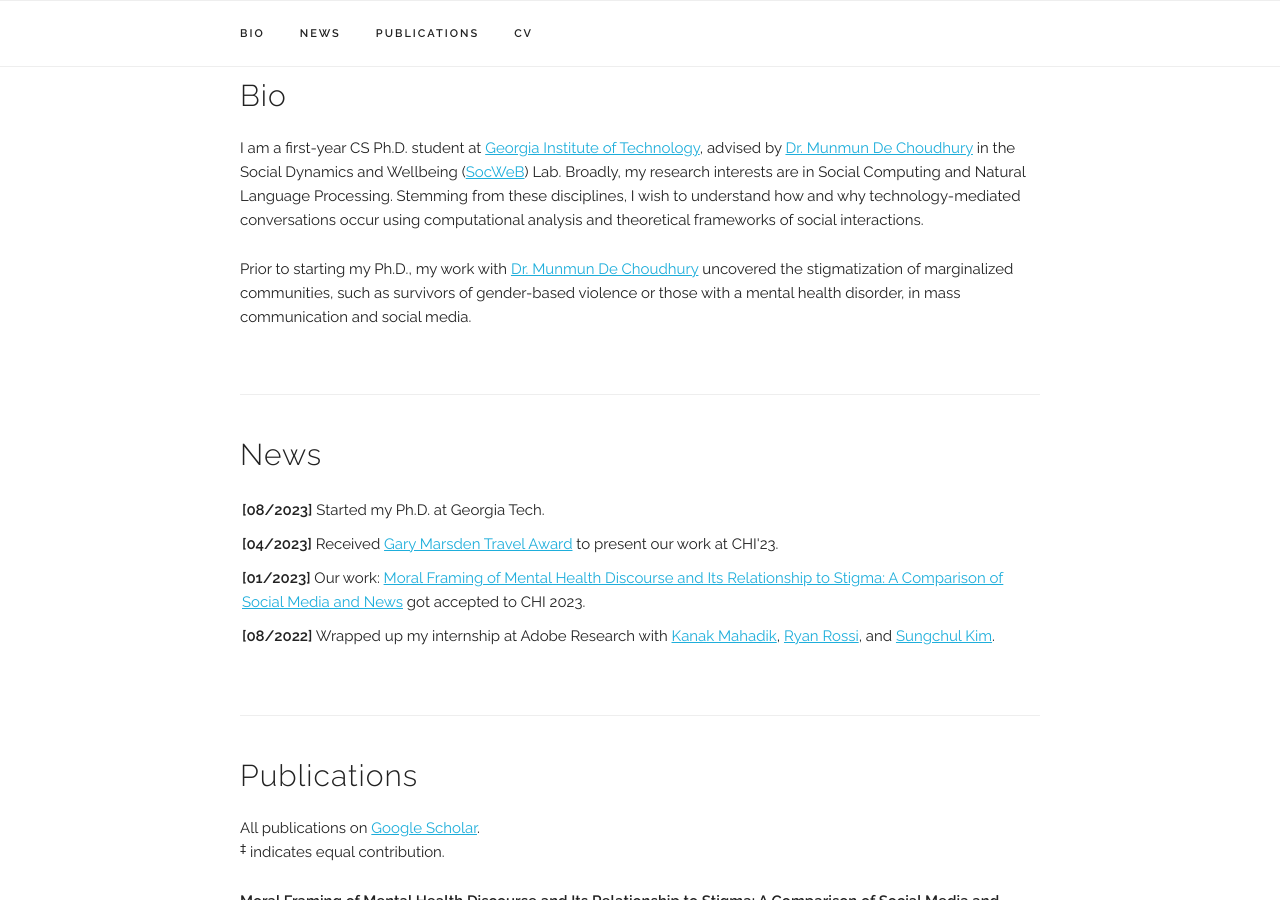
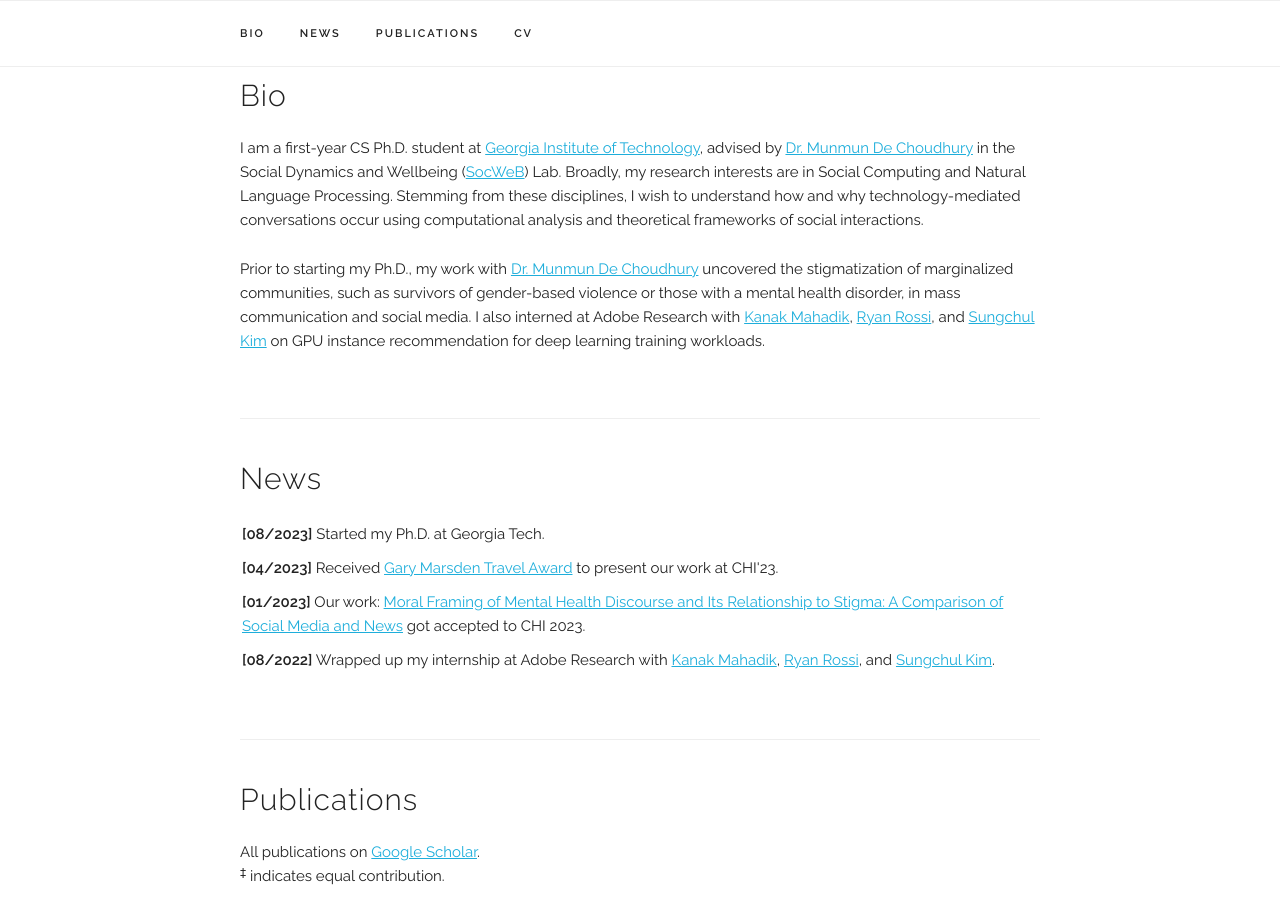
Before and after one commit to mittalshravika/mittalshravika.github.io, a Jekyll site: the page built from index.html, in a window 1280 px wide and 900 px high, scrolled down 397 px. Built offline with Jekyll 4.4.1, drawn with Linux system fonts in a browser that asks for light colours; some web fonts are replaced.

Commit message:
Update index.html

```diff
--- a/index.html
+++ b/index.html
@@ -13,6 +13,7 @@
 
   <p>
   Prior to starting my Ph.D., my work with <a href="http://www.munmund.net/" target="_blank">Dr. Munmun De Choudhury</a> uncovered the stigmatization of marginalized communities, such as survivors of gender-based violence or those with a mental health disorder, in mass communication and social media.
+  I also interned at Adobe Research with <a href="https://sites.google.com/view/kanak-mahadik/home" target="_blank">Kanak Mahadik</a>, <a href="http://ryanrossi.com/" target="_blank">Ryan Rossi</a>, and <a href="https://sites.google.com/site/subright/" target="_blank">Sungchul Kim</a> on GPU instance recommendation for deep learning training workloads.
   </p>
 <!--   <p>
   My research develops tools for analyzing <b>large-scale social data</b>, aiming to provide a better understanding of <b>social structure and behaviors</b> online while also impacting the <b>design of digital social systems</b>.
```
